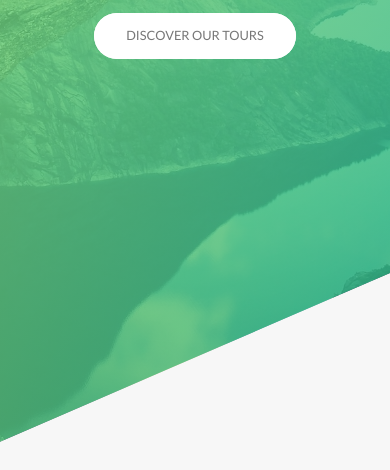
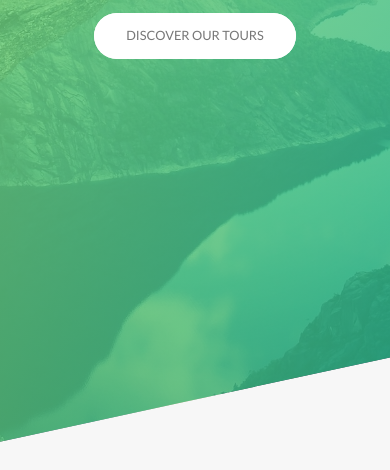
Before and after one commit to cutebunchofpixels/natours, a website: page index.html in a window 390 px wide. Shown: the part 360-830 px from the top of the page. Drawn offline with Linux system fonts and the light colour scheme.

Commit message:
Header and navigation media queries

```diff
--- a/sass/layout/header/_header.scss
+++ b/sass/layout/header/_header.scss
@@ -9,6 +9,10 @@
     background-size: cover;
     background-position: top;
     clip-path: polygon(0 0, 100% 0, 100% 75vh, 0 100%);
+
+    @include abstracts.mixins-respond(phone) {
+        clip-path: polygon(0 0, 100% 0, 100% 85vh, 0 100%);
+    }
 
     .header__content {
         height: 100%;
--- a/sass/layout/navigation/_navigation.scss
+++ b/sass/layout/navigation/_navigation.scss
@@ -18,6 +18,11 @@
         z-index: 100;
         border-radius: 50%;
         transition: transform 0.7s cubic-bezier(0.86, 0, 0.07, 1);
+
+        @include abstracts.mixins-respond(tab-portrait) {
+            top: 3.5rem;
+            right: 3.5rem;
+        }
     }
 
     &__button {
@@ -32,6 +37,11 @@
         box-shadow: 0 1rem 3rem rgba(abstracts.$variables-color-black, .1);
         text-align: center;
         cursor: pointer;
+
+        @include abstracts.mixins-respond(tab-portrait) {
+            top: 3rem;
+            right: 3rem;
+        }
     }
 
     &__nav {
```
Also changed, not shown: css/pages/home.css.
